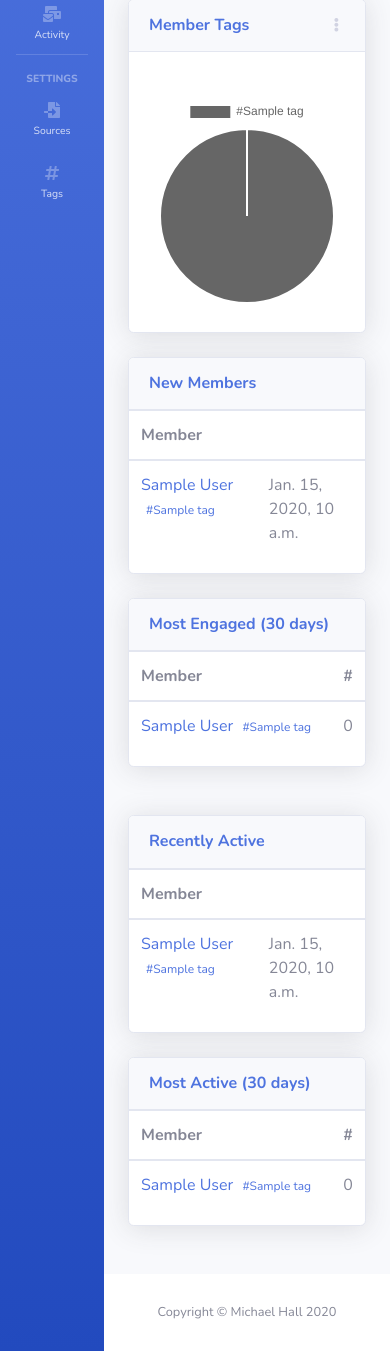
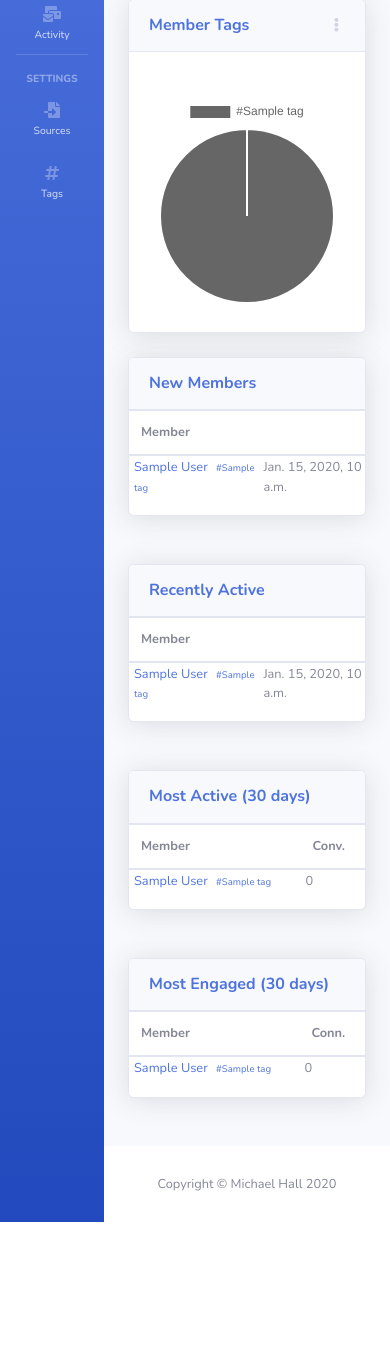
Before and after one commit to SavannahHQ/Savannah, a Django app: page /v2/members/1/ in a window 390 px wide. Shown: the part 431-1782 px from the top of the page. After the commit the page ends 1653 px from the top, so only its background shows below. Run offline with Django 3.2, Linux system fonts and the light colour scheme; a user stored in the database is signed in; tables that the repository leaves empty hold one stand-in row (values such as "Sample post"); grey boxes marked "Sample" are stand-in pictures; some libraries are stand-ins or nearby versions.

Commit message:
Improve reponsive layout on mobile

```diff
--- a/frontendv2/templates/savannahv2/base.html
+++ b/frontendv2/templates/savannahv2/base.html
@@ -26,8 +26,15 @@
     <style>
     .short-text { display: none; }
     @media only screen and (max-width: 800px) {
-      .short-text { display: inline; }
-      .full-text { display: none; }
+        .short-text { display: inline; }
+        .full-text { display: none; }
+
+        .table {
+          font-size: 0.8em;
+        }
+        .table td {
+          padding: 2px 1px 2px 5px;
+        }
     }
     </style>
     {% block page_styles %}{% endblock %}
--- a/frontendv2/templates/savannahv2/members.html
+++ b/frontendv2/templates/savannahv2/members.html
@@ -101,36 +101,7 @@
                 </div>
               </div>
 
-              <!-- Most Engaged Users-->
-              <div class="card shadow mb-4">
-                <div class="card-header py-3">
-                  <h6 class="m-0 font-weight-bold text-primary">Most Engaged (30 days)</h6>
-                </div>
-                <div class="card-body p-0">
-                <table class="table">
-                <thead>
-                  <tr>
-                    <th scope="col">Member</th>
-                    <th scope="col"><span class="short-text">#</span><span class="full-text">Connections</span></th>
-                  </tr>
-                </thead>
-                <tbody>
-                {% for member, count in view.most_connected %}
-                <tr>
-                  <td>
-                    <a target="_blank" href="/admin/corm/memberconnection/?from_member__exact={{member.id}}">{{ member.name }}</a>
-                    {% include 'savannahv2/tags.html' with tags=member.tags.all %}
-                  </td>
-                  <td>{{count}}</td>
-                </tr>
-                {% endfor %}
-                </tbody>
-                </table>
-                </div>
-              </div>
-
             </div>
-
             <!-- Content Column -->
             <div class="col-lg-6 mb-4">
 
@@ -162,7 +133,16 @@
                 </div>
               </div>
 
-              <!-- Most Active Users-->
+            </div>
+
+          </div>
+          <!-- Content Row -->
+          <div class="row">
+
+            <!-- Content Column -->
+            <div class="col-lg-6 mb-4">
+
+             <!-- Most Active Users-->
               <div class="card shadow mb-4">
                 <div class="card-header py-3">
                   <h6 class="m-0 font-weight-bold text-primary">Most Active (30 days)</h6>
@@ -172,7 +152,7 @@
                 <thead>
                   <tr>
                     <th scope="col">Member</th>
-                    <th scope="col"><span class="short-text">#</span><span class="full-text">Conversations</span></th>
+                    <th scope="col"><span class="short-text">Conv.</span><span class="full-text">Conversations</span></th>
                   </tr>
                 </thead>
                 <tbody>
@@ -180,6 +160,38 @@
                 <tr>
                   <td>
                     <a target="_blank" href="/admin/corm/conversation/?participants__id__exact={{member.id}}{% if view.tag %}&tags__id__exact={{view.tag.id}}{% endif %}">{{ member.name }}</a>
+                    {% include 'savannahv2/tags.html' with tags=member.tags.all %}
+                  </td>
+                  <td>{{count}}</td>
+                </tr>
+                {% endfor %}
+                </tbody>
+                </table>
+                </div>
+              </div>
+
+            </div>
+            <!-- Content Column -->
+            <div class="col-lg-6 mb-4">
+
+              <!-- Most Engaged Users-->
+              <div class="card shadow mb-4">
+                <div class="card-header py-3">
+                  <h6 class="m-0 font-weight-bold text-primary">Most Engaged (30 days)</h6>
+                </div>
+                <div class="card-body p-0">
+                <table class="table">
+                <thead>
+                  <tr>
+                    <th scope="col">Member</th>
+                    <th scope="col"><span class="short-text">Conn.</span><span class="full-text">Connections</span></th>
+                  </tr>
+                </thead>
+                <tbody>
+                {% for member, count in view.most_connected %}
+                <tr>
+                  <td>
+                    <a target="_blank" href="/admin/corm/memberconnection/?from_member__exact={{member.id}}">{{ member.name }}</a>
                     {% include 'savannahv2/tags.html' with tags=member.tags.all %}
                   </td>
                   <td>{{count}}</td>
```
